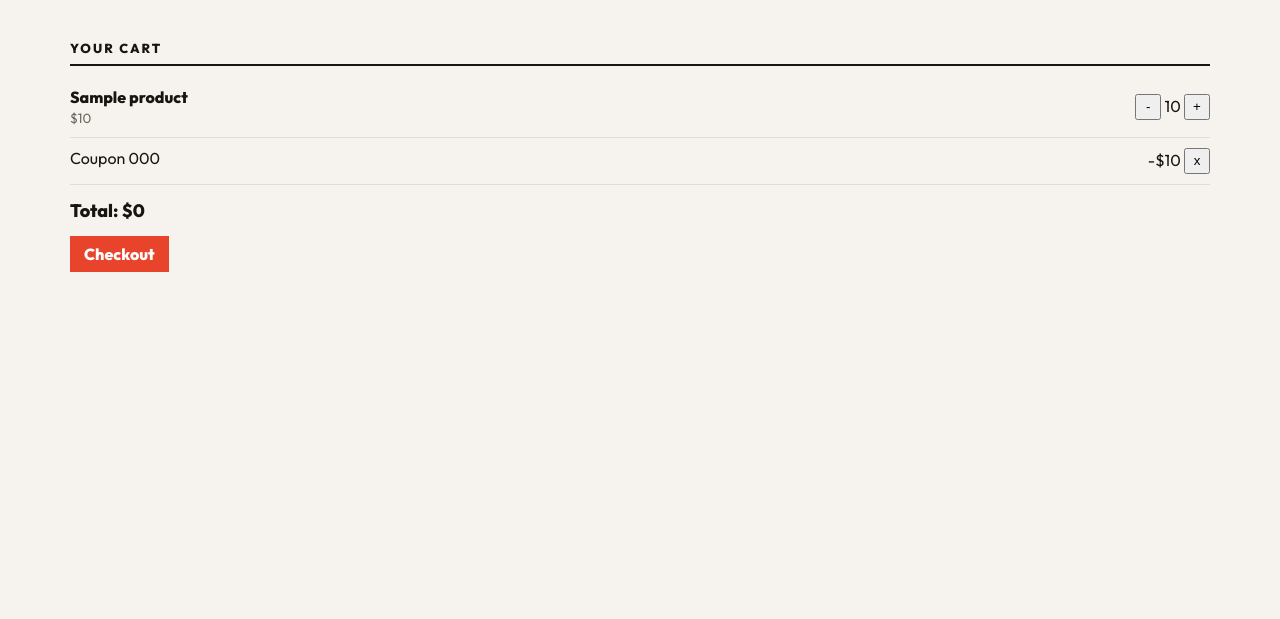
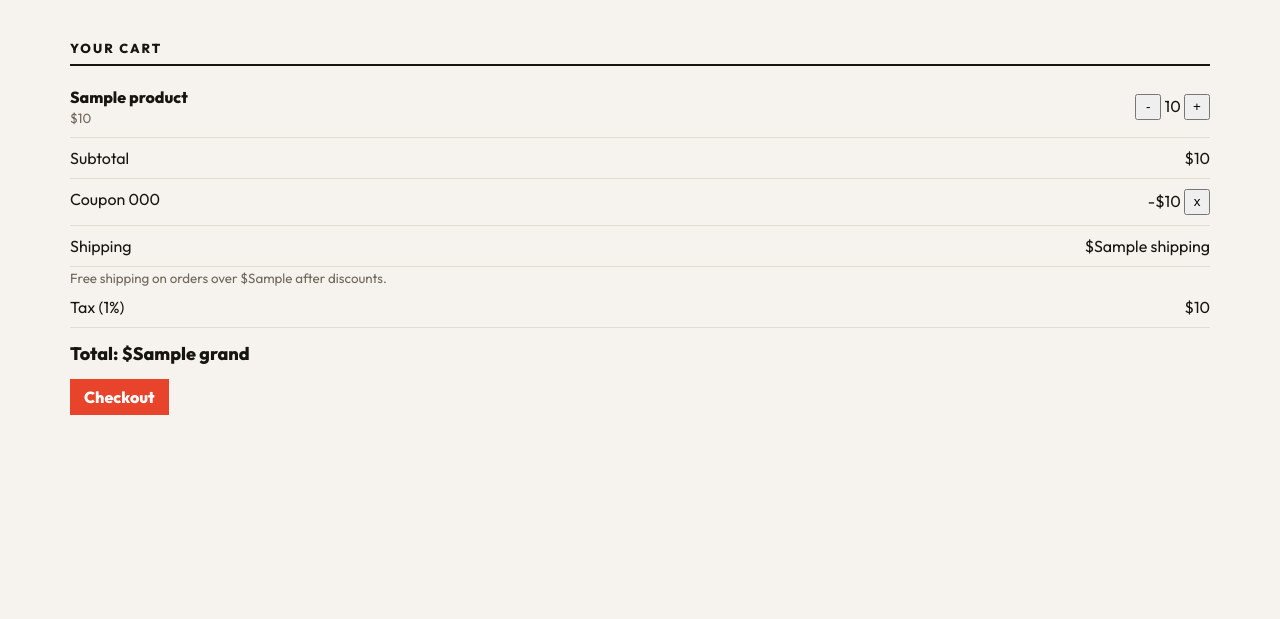
Before and after one commit to PainQisGod/bayonette, a Flask app: template templates/cart.html in a window 1280 px wide. Shown: the part 58-677 px from the top of the page. Run offline with Flask 3, Linux system fonts and the light colour scheme; the template is opened without the code that fills it: most values are stand-ins (such as "Sample title", 1, 10 or a date in 2020).

Commit message:
Refactor cart template for coupon and totals display

```diff
--- a/templates/cart.html
+++ b/templates/cart.html
@@ -15,17 +15,22 @@
   <p>Your cart is empty.</p>
   {% endfor %}
   {% if items %}
-  {% if code %}
-  <div class="row"><span>Coupon {{ code }}</span><span>-${{ discount }}
-    <form class="inline" method="post" action="/coupon/remove"><button aria-label="Remove coupon">x</button></form></span></div>
-  {% else %}
+  {% if not s.code %}
   <form class="filters" method="post" action="/coupon">
     <input name="code" placeholder="Coupon code">
     <button class="btn outline">Apply</button>
   </form>
   {% endif %}
+  <div class="row"><span>Subtotal</span><span>${{ total }}</span></div>
+  {% if s.code %}
+  <div class="row"><span>Coupon {{ s.code }}</span><span>-${{ s.discount }}
+    <form class="inline" method="post" action="/coupon/remove"><button aria-label="Remove coupon">x</button></form></span></div>
   {% endif %}
-  <div class="total">Total: ${{ total - discount }}</div>
+  <div class="row"><span>Shipping</span><span>{% if s.shipping %}${{ s.shipping }}{% else %}Free{% endif %}</span></div>
+  {% if s.shipping %}<small>Free shipping on orders over ${{ s.free_over }} after discounts.</small>{% endif %}
+  <div class="row"><span>Tax ({{ s.tax_percent }}%)</span><span>${{ s.tax }}</span></div>
+  {% endif %}
+  <div class="total">Total: ${{ s.grand }}</div>
   {% if items %}
   <a class="btn" href="/checkout">Checkout</a>
   {% endif %}
```
